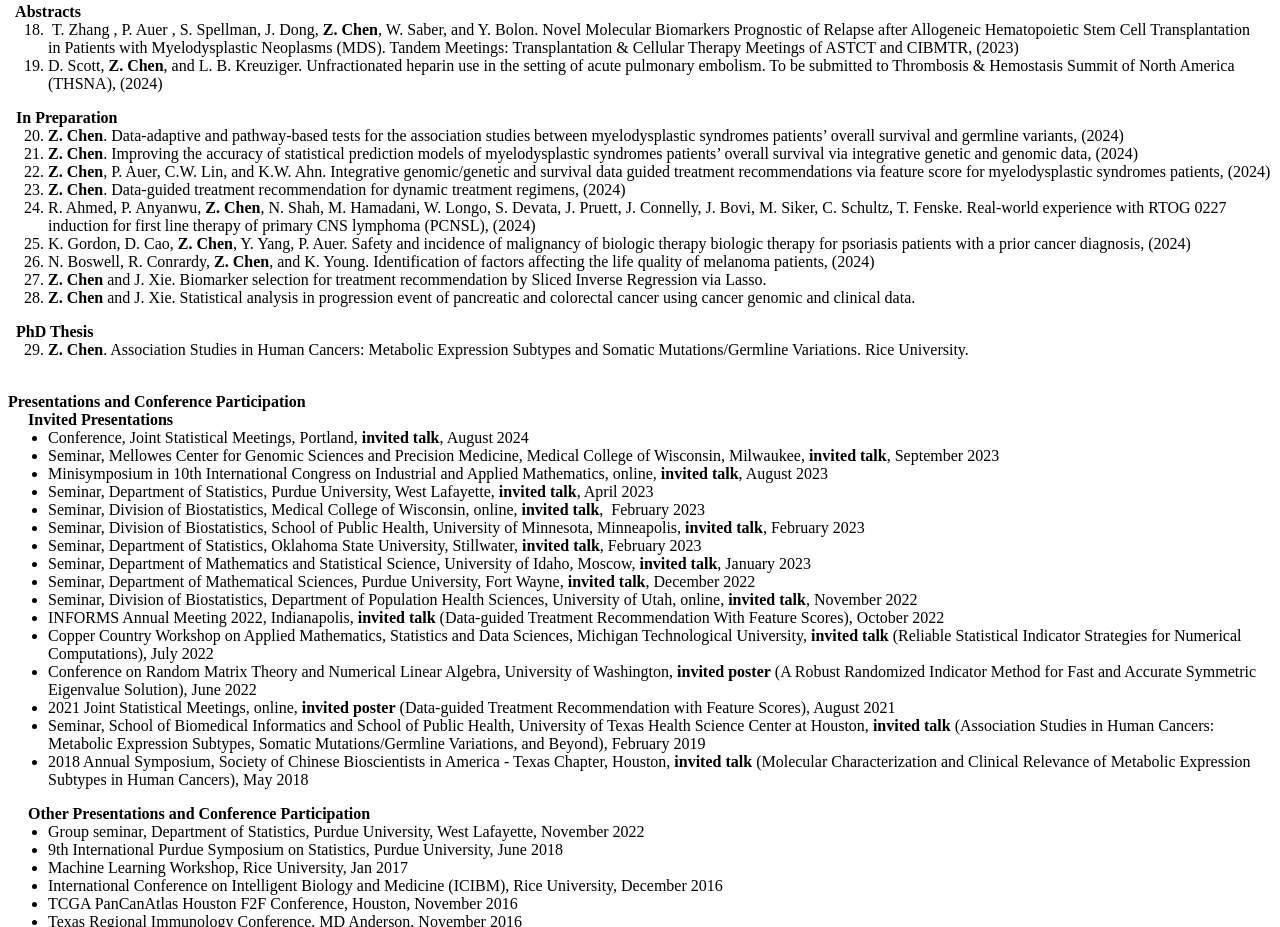
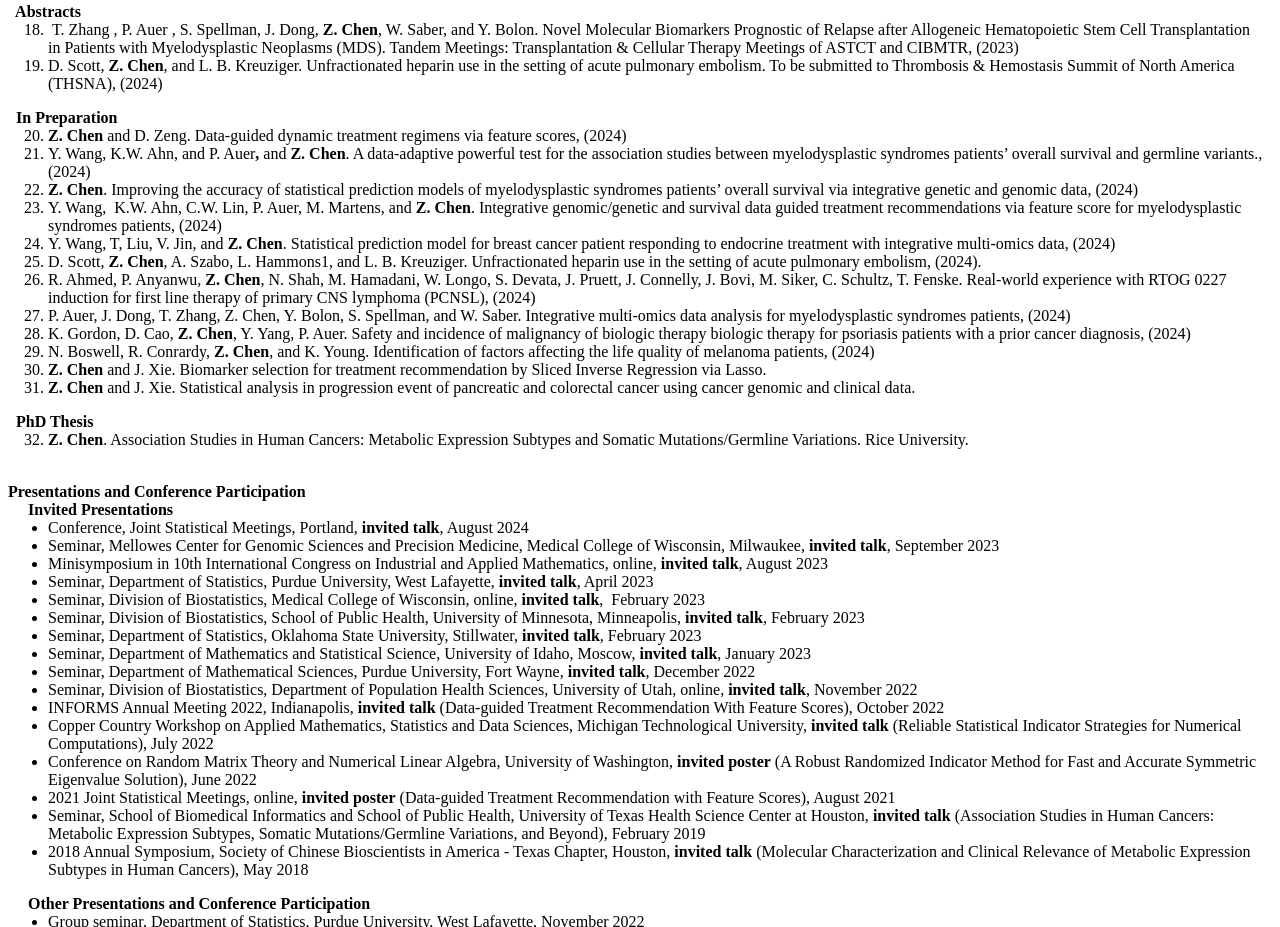
Before and after one commit to chenstatistics/chenstatistics.github.io, a plain HTML site: page index.html in a window 1280 px wide. Shown: the part 1079-2006 px from the top of the page. Drawn offline with Linux system fonts and the light colour scheme.

Commit message:
Update index.html

```diff
--- a/index.html
+++ b/index.html
@@ -225,23 +225,34 @@ Culex pipiens in plants with nectar/insect associations. <br><em>Acta Tropica</e
 	<tr>
 		<td width="71%" colspan="2">
 <ol start="20">
-			<li><strong>Z. Chen</strong>. Data-adaptive and pathway-based tests
-			for the association studies between myelodysplastic syndromes
-			patients’ overall survival and germline variants, (2024)</li>
+			<li><strong>Z. Chen </strong>and D. Zeng. Data-guided dynamic
+			treatment regimens via feature scores, (2024)</li>
+			<li>Y. Wang, K.W. Ahn, and P. Auer<strong>, </strong>and<strong> Z. Chen</strong>.
+			A data-adaptive powerful test for the association studies between
+			myelodysplastic syndromes patients’ overall survival and germline
+			variants., (2024)</li>
 			<li><strong>Z. Chen</strong>. Improving the accuracy of statistical
 			prediction models of myelodysplastic syndromes patients’ overall
 			survival via integrative genetic and genomic data, (2024)</li>
-			<li><strong>Z. Chen</strong>, P. Auer, C.W. Lin, and K.W. Ahn.
+			<li>Y. Wang,<strong> </strong>&nbsp;K.W. Ahn, C.W. Lin, P. Auer, M.
+			Martens, and <strong>Z. Chen</strong>.
 			Integrative genomic/genetic and survival data guided treatment
 			recommendations via feature score for myelodysplastic syndromes
 			patients, (2024)</li>
-			<li><strong>Z. Chen</strong>. Data-guided treatment recommendation
-			for dynamic treatment regimens, (2024)</li>
+			<li>Y. Wang, T, Liu, V. Jin, and <strong>Z. Chen</strong>.
+			Statistical prediction model for breast cancer patient responding to
+			endocrine treatment with integrative multi-omics data, (2024)</li>
+			<li>D. Scott, <strong>Z. Chen</strong>, A. Szabo, L. Hammons1, and
+			L. B. Kreuziger. Unfractionated heparin use in the setting of acute
+			pulmonary embolism, (2024).</li>
 			<li>R. Ahmed, P. Anyanwu, <strong>Z. Chen</strong>, N. Shah, M.
 			Hamadani, W. Longo, S. Devata, J. Pruett, J. Connelly, J. Bovi, M.
 			Siker, C. Schultz, T. Fenske. Real-world experience with RTOG 0227
 			induction for first line therapy of primary CNS lymphoma (PCNSL),
 			(2024)</li>
+			<li>P. Auer, J. Dong, T. Zhang, Z. Chen, Y. Bolon, S. Spellman, and
+			W. Saber. Integrative multi-omics data analysis for myelodysplastic
+			syndromes patients, (2024)</li>
 			<li>K. Gordon, D. Cao, <strong>Z. Chen</strong>, Y. Yang, P. Auer.
 			Safety and incidence of malignancy of biologic therapy biologic
 			therapy for psoriasis patients with a prior cancer diagnosis, (2024)</li>
@@ -261,7 +272,7 @@ Culex pipiens in plants with nectar/insect associations. <br><em>Acta Tropica</e
 	</tr>
 	<tr>
 		<td width="71%" colspan="2">
-		<ol start="29">
+		<ol start="32">
 			<li><strong>Z. Chen</strong>. Association Studies in Human Cancers:
 			Metabolic Expression Subtypes and Somatic Mutations/Germline
 			Variations. Rice University.</li>
```
